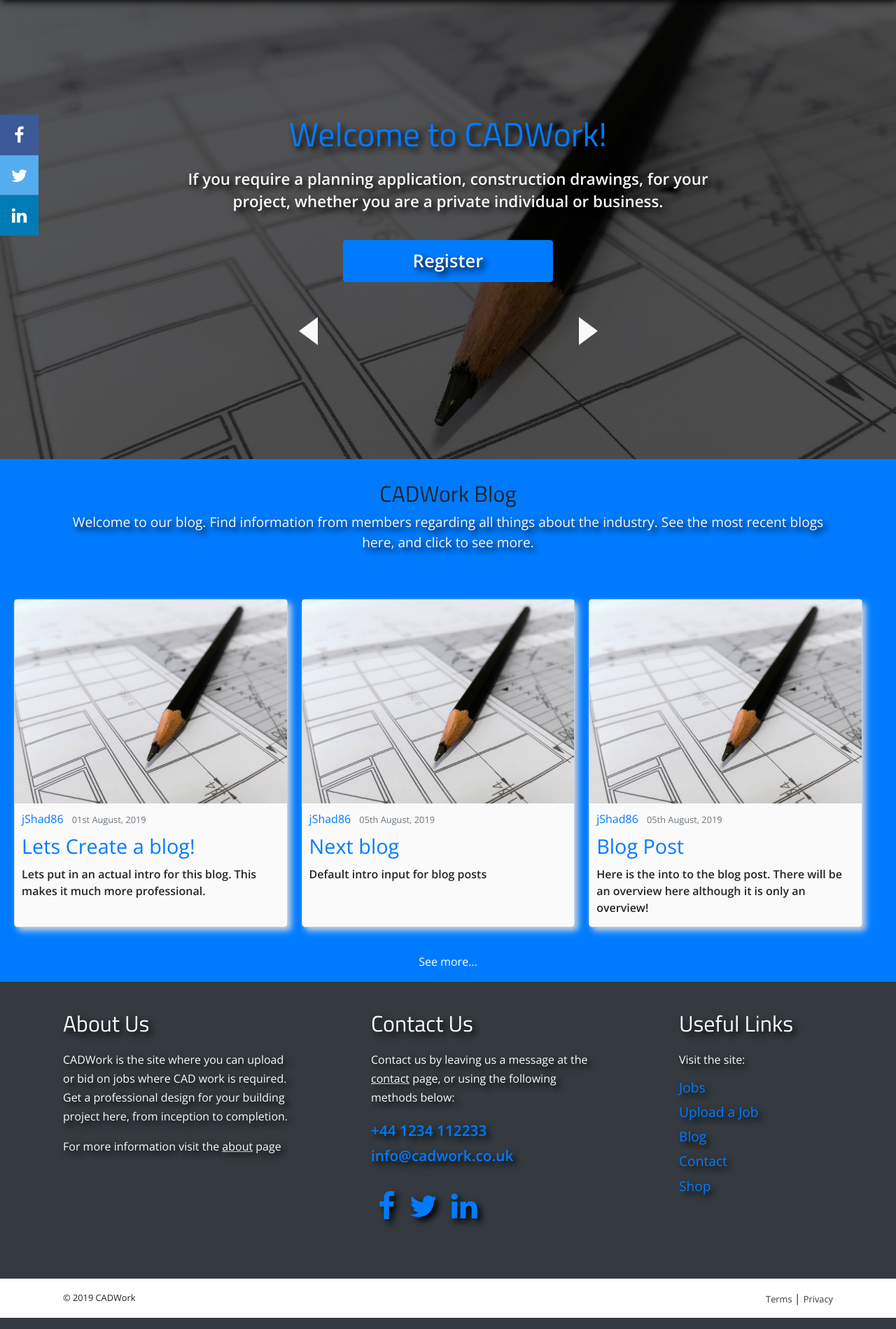
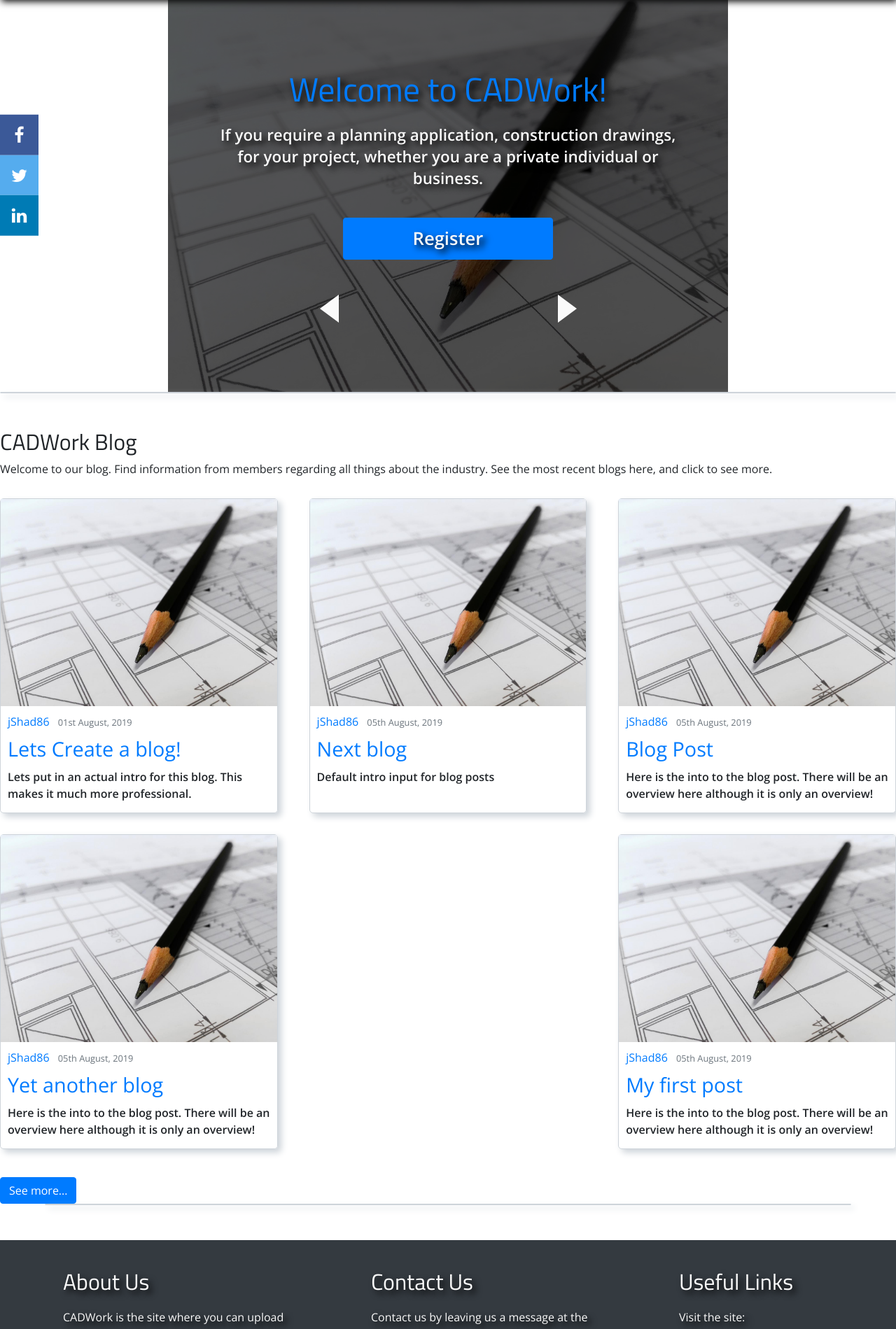
Before and after one commit to JShad30/CADWork_full_stack, a Django app: page /home/ in a window 1280 px wide. Shown: the part 70-1969 px from the top of the page at 70% size. Run offline with Django 3.2, Linux system fonts and the light colour scheme; a user stored in the database is signed in; data comes from the database, SQL or seed files in the repository; some libraries are stand-ins or nearby versions.

Commit message:
Worked on blogs and job posts and added to home page. Images on blogs and jobs now working.

```diff
--- a/blog/templates/blog/post_confirm_delete.html
+++ b/blog/templates/blog/post_confirm_delete.html
@@ -3,14 +3,14 @@
 
 <!--Container for the content-->
 <div class="container">
-	<div class="content-section">
+	<div class="delete-content-section">
 
 		<!--Form to delete the current post-->
 		<form method="POST">
 			{% csrf_token %}
 			<div class="form-group">
 				<legend class="border-bottom mb-4">Delete Post</legend>
-				<h2>Are you sure you want to delete the post {{ object.title }}?</h2>
+				<h2 class="delete-post-job-header">Are you sure you want to delete the post {{ object.title }}?</h2>
 			</div>
 			<div class="form-group">
 				<button class="btn btn-danger" type="submit">Yes, delete</button>
--- a/blog/templates/blog/post_detail.html
+++ b/blog/templates/blog/post_detail.html
@@ -9,7 +9,8 @@
 	  	<img class="blog-image" src="{{ object.image.url }}">
     	<div class="main-blog-content">
 			<p class="article-intro">{{ object.intro }}</p>
-      		<p class="article-content">{{ object.content }}</p>
+			<!--'linebreaksbr' will divide the plain text inputted by the user into separate files in the content on this page-->
+      		<p class="article-content">{{ object.content|linebreaksbr }}</p>
 			<div class="article-metadata">
 				<!--If statement to display different buttons depending on which user is logged in-->
 				<!--If user on the page is the user who created the blog, the following buttons will be displayed allowing the user to update or delete the post-->
--- a/blog/templates/blog/post_form.html
+++ b/blog/templates/blog/post_form.html
@@ -7,7 +7,7 @@
 	<div class="form-section">
 
 		<!--Form for the user to create the blog-->
-		<form method="POST">
+		<form method="POST" enctype="multipart/form-data">
 			{% csrf_token %}
 			<fieldset class="form-group">
 				<legend class="border-bottom mb-4">Blog Post</legend>
--- a/home/views.py
+++ b/home/views.py
@@ -6,6 +6,7 @@
 from django.conf import settings
 from django.views.generic import ListView
 from blog.models import Post
+from jobs.models import Job
 
 # Create your views here.
 
@@ -13,7 +14,8 @@
 #Home page rendered here. The context is imported into the render containing posts and jobs, limiting the amount of the blogs and jobs.
 def home(request):
     context = {
-		'posts': Post.objects.all()[:3]
+		'posts': Post.objects.all()[:5],
+		'jobs': Job.objects.all()[:3]
 	}
     return render(request, 'home/index.html', context)
 
--- a/jobs/templates/jobs/job_confirm_delete.html
+++ b/jobs/templates/jobs/job_confirm_delete.html
@@ -3,15 +3,14 @@
 
 <!--Container for the content-->
 <div class="container">
-	<!--Content section to confirm the bid-->
-	<div class="content-section">
+	<div class="delete-content-section">
 
 		<!--Form to delete the job-->
 		<form method="POST">
 			{% csrf_token %}
 			<fieldset class="form-group">
 				<legend class="border-bottom mb-4">Delete Job</legend>
-				<h2>Are you sure you want to delete the job {{ object.title }}?</h2>
+				<h2 class="delete-post-job-header">Are you sure you want to delete the job {{ object.title }}?</h2>
 			</fieldset>
 			<div class="form-group">
 				<button class="btn btn-danger" type="submit">Yes, delete</button>
--- a/jobs/templates/jobs/job_detail.html
+++ b/jobs/templates/jobs/job_detail.html
@@ -34,11 +34,11 @@
 		<!--Large image that the user placed in the blog. If the user didn't select an image, the job-default.jpg will be displayed-->
 	  	<img class="blog-image" src="{{ job.image.url }}">
     	<div class="main-blog-content">
-			<p class="job-overview-paragraph">{{ object.job_description }}</p>
+			<!--'linebreaksbr' will divide the plain text inputted by the user into separate files in the content on this page-->
+			<p class="job-overview-paragraph">{{ object.job_description|linebreaksbr }}</p>
             <div class="job-address">
             </div>
     	</div>
-		<a class="btn btn-primary blog-link" href="{% url 'jobs-home' %}">Return to Jobs</a>
   	</article>
 
 	<!--Check whether the user is authenticated-->
--- a/jobs/templates/jobs/job_form.html
+++ b/jobs/templates/jobs/job_form.html
@@ -7,7 +7,7 @@
 	<div class="form-section">
 
 		<!--Form for a job to be be created-->
-		<form method="POST">
+		<form method="POST" enctype="multipart/form-data">
 			{% csrf_token %}
 			<fieldset class="form-group">
 				<legend class="border-bottom mb-4">Create a new Job</legend>
--- a/static/css/styles.css
+++ b/static/css/styles.css
@@ -243,6 +243,9 @@
 .image-container {
     display: flex;
     justify-content: center;
+}
+
+.container {
     margin-top: 70px;
 }
 /*----------End of content in the pages from base.html----------*/
@@ -302,13 +305,15 @@
 /*----------Home page----------*/
 .index-container {
     width: 100%;
-}
-
-.image-container {
+    display: flex;
+    flex-direction: column;
+    align-items: center;
+}
+
+.image-header-container {
     margin: 0;
     padding: 0;
     width: 100%;
-    min-height: 75vh;
     position: relative;
 }
 
@@ -319,7 +324,6 @@
 
 .slide {
     display: block;
-    height: 100%;
     background-size: cover;
     background-position: center;
     background-repeat: no-repeat;
@@ -344,16 +348,14 @@
 }
 
 .slide-content {
-    height: 100%;
-    width: 100%;
-    min-height: 70vh;
+    min-height: 93vh;
+    width: 100%;
     display: flex;
     flex-direction: column;
     justify-content: center;
     align-items: center;
     text-align: center;
     background-color: rgba(0, 0, 0, 0.65);
-    margin-bottom: 6em;
 }
 
 .slide-content-text {
@@ -428,47 +430,121 @@
     left: 0;
 }
 
-/* Home page jobs section */
-
-/* Home page blog section */
-.home-page-blog-section {
-    padding: 10px;
-    background-color: #007bff;
-}
-
-.home-page-blog-section-container {
+/*Home page overall content*/
+.index-header-container {
     width: 100%;
     display: flex;
     flex-direction: column;
     align-items: center;
 }
 
-.home-page-blog-intro {
-    margin: 20px 10px;
+.index-content-container {
     width: 90%;
     max-width: 1100px;
-    text-align: center;
+    display: flex;
+    flex-direction: column;
+    align-items: center;
+    margin-top: 50px;
+}
+
+/* Home page blog section */
+.home-page-jobs-section {
+    width: 100%;
+    border: 0.5px solid #ced4da;
+    border-radius: 5px;
+    box-shadow: 5px 5px 10px #ced4da;
+    margin-bottom: 50px;
+}
+
+.index-blog-aside {
+    width: 90%;
+    max-width: 500px;
+    max-width: 750px;
+    display: flex;
+    flex-direction: column;
+    border: 0.5px solid #ced4da;
+    border-radius: 5px;
+    padding: 10px;
+    margin-bottom: 50px;
+    box-sizing: border-box;
+    box-shadow: 5px 5px 10px #ced4da;
+}
+
+.home-page-job-section-container {
+    margin: 20px 0;
+}
+
+.index-blog-aside {
+    width: 100%;
+}
+
+.home-page-job-intro {
+
 }
 
 .home-page-section-heading {
-    color: #FAFAFA;
-    font-size: 2.7em;
-    text-shadow: 5px 5px 10px #000000;
+
+}
+
+.home-page-section-paragraph {
+
+}
+
+.job-card-container {
+
+}
+
+.recent-post-heading {
     margin-bottom: 20px;
-}
-
-.home-page-section-paragraph {
-    color: #FAFAFA;
-    font-size: 1.2em;
-    text-shadow: 5px 5px 10px #000000;
-}
-
-.blog-article-home-page {
-    background-color: #FAFAFA;
-    box-shadow: 5px 5px 20px #000000;
-}
-/* Home page shop section */
-
+    color: #007bff;
+    font-size: 1.6em;
+}
+
+.end-home-page-blog-text {
+    margin-top: 20px;
+    padding: 20px 0 0 0;
+    border-top: 0.5px solid #ced4da;
+}
+
+.end-home-page-blog-text-heading {
+    color: #007bff;
+    margin-bottom: 20px;
+}
+
+/* Home page jobs section */
+
+.home-page-job-section-container {
+
+}
+
+.home-page-job-intro {
+
+}
+
+/*Home page shop*/
+.home-page-shop-section {
+    width: 90%;
+    border: 0.5px solid #ced4da;
+    border-radius: 5px;
+    box-shadow: 5px 5px 10px #ced4da;
+    margin-bottom: 50px;
+}
+
+.home-page-shop-container {
+    padding: 10px;
+}
+
+.home-page-shop-text {
+    padding: 10px;
+}
+
+.home-page-shop-text-header {
+    color: #007bff;
+}
+
+.home-page-shop-text-paragraph {
+
+}
 /*----------End of Home page styles ----------*/
 
 
@@ -483,7 +559,6 @@
 
 .about-slide {
     display: block;
-    height: 100%;
     background-size: cover;
     background-position: center;
     background-repeat: no-repeat;
@@ -492,6 +567,7 @@
     background-image: url('../images/architect.jpg');
 }
 
+/*Overview of site sections*/
 .about-intro-container {
     background-color: #007bff;
     min-height: 300px;
@@ -732,10 +808,12 @@
 
 .blog-card-container {
     margin-bottom: 20px;
+    display: flex;
+    justify-content: space-between;
 }
 
 .blog-article {
-    margin: 10px;
+    margin: 10px 0 20px 0;
     border: 0.5px solid #ced4da;
     border-radius: 5px;
     width: 100%;
@@ -945,6 +1023,21 @@
 
 
 
+/*----------Delete a blog or a job post pages----------*/
+.delete-content-section {
+    min-height: 90vh;
+    margin-top: 40px;
+}
+
+.delete-post-job-header {
+    font-size: 2em;
+}
+/*----------End of the styles for the delete a post or job pages----------*/
+
+
+
+
+
 /*----------Shop pages styles. This is also used in the checkout page----------*/
 .shop-home-container {
     margin-top: 70px;
@@ -1258,6 +1351,8 @@
     }
     /*----------End of Profile page styles----------*/
 
+
+
     /*----------Blog home page----------*/
     .blog-article {
         display: flex;
@@ -1267,7 +1362,13 @@
     .blog-article img {
         width: 35%;
     }
+
+    .blog-aside{
+        max-width: 500px;
+    }
     /*----------End of Blog home page styles----------*/
+
+
 
     /*----------Shop styles----------*/
     .product {
@@ -1314,6 +1415,14 @@
 
 /*tablet screens*/
 @media(min-width: 768px) {
+
+    /*----------Home page----------*/
+    .slide-content {
+        min-height: 70vh;
+    }
+    /*----------End of home page styles----------*/
+
+
 
     /*----------About page----------*/
     .about-intro {
@@ -1392,8 +1501,8 @@
     /* Other blog links in the aside of the posts detail page */
     .blog-aside {
         width: 90%;
-        max-width: 750px;
         display: flex;
+        justify-content: flex-start;
         flex-direction: column;
         border: 0.5px solid #ced4da;
         border-radius: 5px;
@@ -1498,12 +1607,12 @@
     }
 
     .blog-article-content {
-        width: 68%;
+        width: 67%;
         margin-bottom: 50px;
     }
 
     .blog-aside {
-        width: 30%;
+        width: 29%;
         margin-bottom: 50px;
         margin-top: 130px;
     }
--- a/users/views.py
+++ b/users/views.py
@@ -65,7 +65,8 @@
 	return render(request, 'users/profile.html', context)
 
 
-#Public profile view is used for other users to be able to see information about another user. Login is not required to be able to view this page
+#Public profile view is used for other users to be able to see information about another user.
+@login_required
 def public_profile(request, username):
 	context = {
 		'users': Profile,
```
Also changed, not shown: users/models.py (+2 -8 lines).
